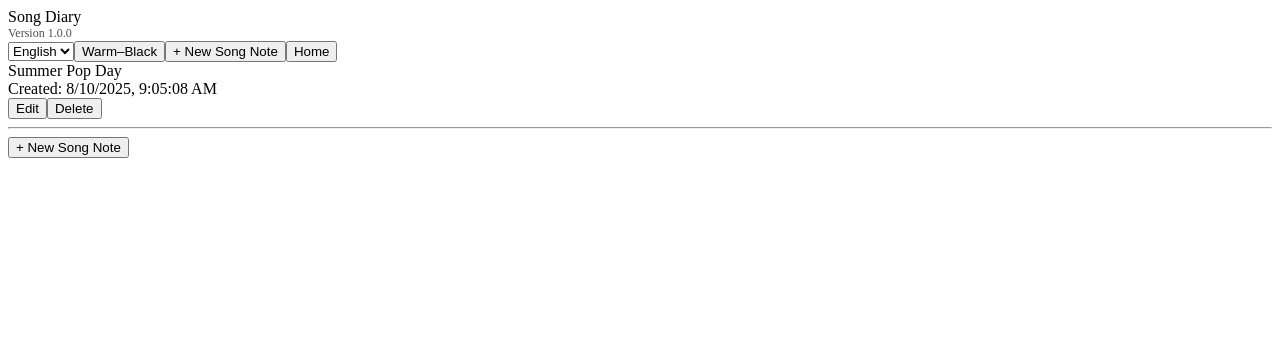
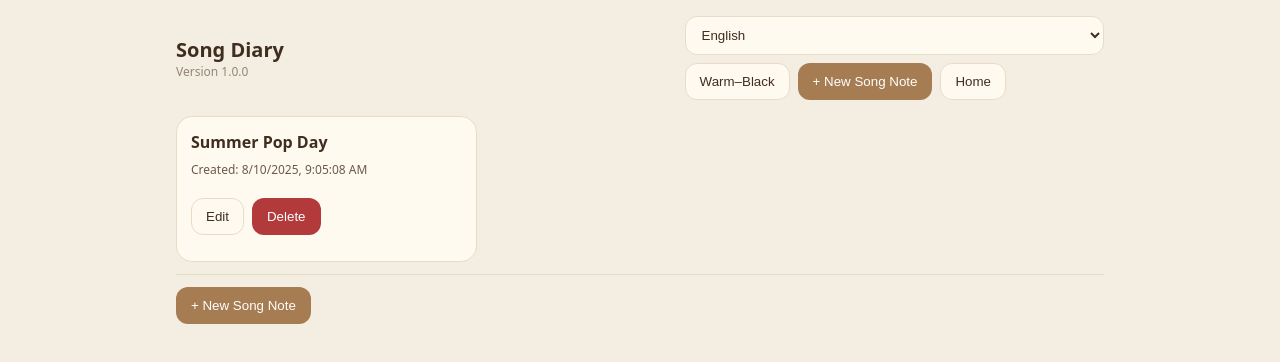
Before and after one commit to Vintermom/SongDiary, a React (Vite) app: page / in a window 1280 px wide. Shown: the top 362 px of the page. Built offline with nearby package versions, Linux system fonts and the light colour scheme.

Commit message:
Restore full CSS

```diff
--- a/index.html
+++ b/index.html
@@ -3,11 +3,11 @@
   <head>
     <meta charset="UTF-8" />
     <meta name="viewport" content="width=device-width, initial-scale=1" />
-    <meta name="theme-color" content="#000000" />
-    <title>Song Diary | บันทึกเพลง</title>
+    <meta name="theme-color" content="#f4ede1" />
+    <title>จดบันทึก | Song Diary</title>
     <link rel="manifest" href="manifest.json" />
-<link rel="icon" href="icons/icon-192.png" />
-<script type="module" src="src/main.jsx"></script>
+    <link rel="icon" href="icons/icon-192.png" />
+    <meta name="description" content="จดบันทึก | Song Diary — แอพบันทึกเพลงแบบ Minimal ธีมครีม–น้ำตาล พร้อม Dark Mode และรองรับสองภาษา (ไทย/อังกฤษ)" />
   </head>
   <body>
     <div id="root"></div>
--- a/src/App.jsx
+++ b/src/App.jsx
@@ -167,7 +167,6 @@ function Editor({ langApi, id, onHome }){
 
   return (
     <div className="grid" style={{gap:12}}>
-      {/* หัวข้อแบบไม่มีกรอบ ใช้เส้นคั่น */}
       <h2 className="section-title">
         {id ? (lang==='th' ? 'แก้ไขเพลง' : 'Edit Song') : (lang==='th' ? 'เพิ่มเพลง' : 'New Song')}
       </h2>
--- a/src/main.jsx
+++ b/src/main.jsx
@@ -2,5 +2,16 @@ import React from 'react';
 import { createRoot } from 'react-dom/client';
 import App from './App.jsx';
 import './theme.css';
-if('serviceWorker' in navigator){window.addEventListener('load',()=>{const swUrl=`${import.meta.env.BASE_URL}service-worker.js`;navigator.serviceWorker.register(swUrl);});}
-createRoot(document.getElementById('root')).render(<React.StrictMode><App/></React.StrictMode>);
+
+if ('serviceWorker' in navigator) {
+  window.addEventListener('load', () => {
+    const swUrl = `${import.meta.env.BASE_URL}service-worker.js`;
+    navigator.serviceWorker.register(swUrl).catch(()=>{});
+  });
+}
+
+createRoot(document.getElementById('root')).render(
+  <React.StrictMode>
+    <App />
+  </React.StrictMode>
+);
--- a/src/theme.css
+++ b/src/theme.css
@@ -1,15 +1,45 @@
-/* --- UI enhancements for editor header --- */
-.section-title{
-  margin: 4px 2px 6px;
-  font-weight: 700;
-  font-size: 18px;
+:root {
+  --bg: #f4ede1; /* cream */
+  --card: #fffaf0;
+  --text: #3f2e1f; /* brown */
+  --muted: #6b5a49;
+  --accent: #a67c52;
+  --border: #e7dcc8;
 }
-.divider{
-  height: 1px;
-  background: var(--border);
-  box-shadow: 0 1px 0 rgba(0,0,0,.03) inset;
-  margin: 6px 0 10px;
-  border-radius: 999px;
+:root.dark {
+  --bg: #0f0f0f;
+  --card: #161616;
+  --text: #f2f2f2;
+  --muted: #c9c9c9;
+  --accent: #e6c099;
+  --border: #2a2a2a;
 }
-/* --- Small muted text helper (for version) --- */
+* { box-sizing: border-box; }
+html, body, #root { height: 100%; margin: 0; }
+body { font-family: ui-sans-serif, system-ui, -apple-system, 'Sarabun', 'Noto Sans Thai', Arial, sans-serif; background: var(--bg); color: var(--text); }
+
+.app { max-width: 960px; margin: 0 auto; padding: 16px; }
+.header { display:flex; align-items:center; justify-content:space-between; gap:12px; margin-bottom: 16px; }
+.brand { font-size: 20px; font-weight: 700; }
+.toolbar { display:flex; gap:8px; flex-wrap: wrap; }
+.button { padding: 10px 14px; border: 1px solid var(--border); background: var(--card); color: var(--text); border-radius: 12px; cursor: pointer; }
+.button.primary { background: var(--accent); color: #fff; border-color: transparent; }
+.button.danger { background: #b33a3a; color:#fff; border-color: transparent; }
+.select, .input, .textarea { width: 100%; padding: 10px 12px; border:1px solid var(--border); background: var(--card); color: var(--text); border-radius: 12px; }
+.textarea { min-height: 160px; resize: vertical; }
+.grid { display:grid; grid-template-columns: repeat(1, minmax(0, 1fr)); gap: 12px; }
+@media (min-width: 640px) { .grid.cards { grid-template-columns: repeat(2, 1fr);} }
+@media (min-width: 960px) { .grid.cards { grid-template-columns: repeat(3, 1fr);} }
+.card { border:1px solid var(--border); background: var(--card); border-radius: 16px; padding: 14px; display:flex; flex-direction:column; gap:8px; }
+.card .title { font-weight: 700; }
+.card .muted { color: var(--muted); font-size: 12px; }
+hr.sep { border: none; height: 1px; background: var(--border); margin: 12px 0; }
+.nav { display:flex; gap:8px; margin: 12px 0; }
+.badge { display:inline-flex; align-items:center; gap:6px; padding:6px 10px; border-radius:999px; background: var(--card); border:1px solid var(--border); font-size:12px; }
+.hide-on-print { }
+@media print { .hide-on-print { display:none !important; } body { background:#fff; color:#000; } .card { border:none; } }
+
+/* Added for header/version & editor divider */
+.section-title{ margin: 4px 2px 6px; font-weight: 700; font-size: 18px; }
+.divider{ height: 1px; background: var(--border); box-shadow: 0 1px 0 rgba(0,0,0,.03) inset; margin: 6px 0 10px; border-radius: 999px; }
 .small-muted{ color: var(--muted); opacity:.7; font-size: 12px; }
--- a/vite.config.js
+++ b/vite.config.js
@@ -1,5 +1,6 @@
 import { defineConfig } from 'vite'
 import react from '@vitejs/plugin-react'
+
 export default defineConfig({
   plugins: [react()],
   base: '/SongDiary/'
```
Also changed, not shown: public/service-worker.js (+7 -6 lines), public/manifest.json.
